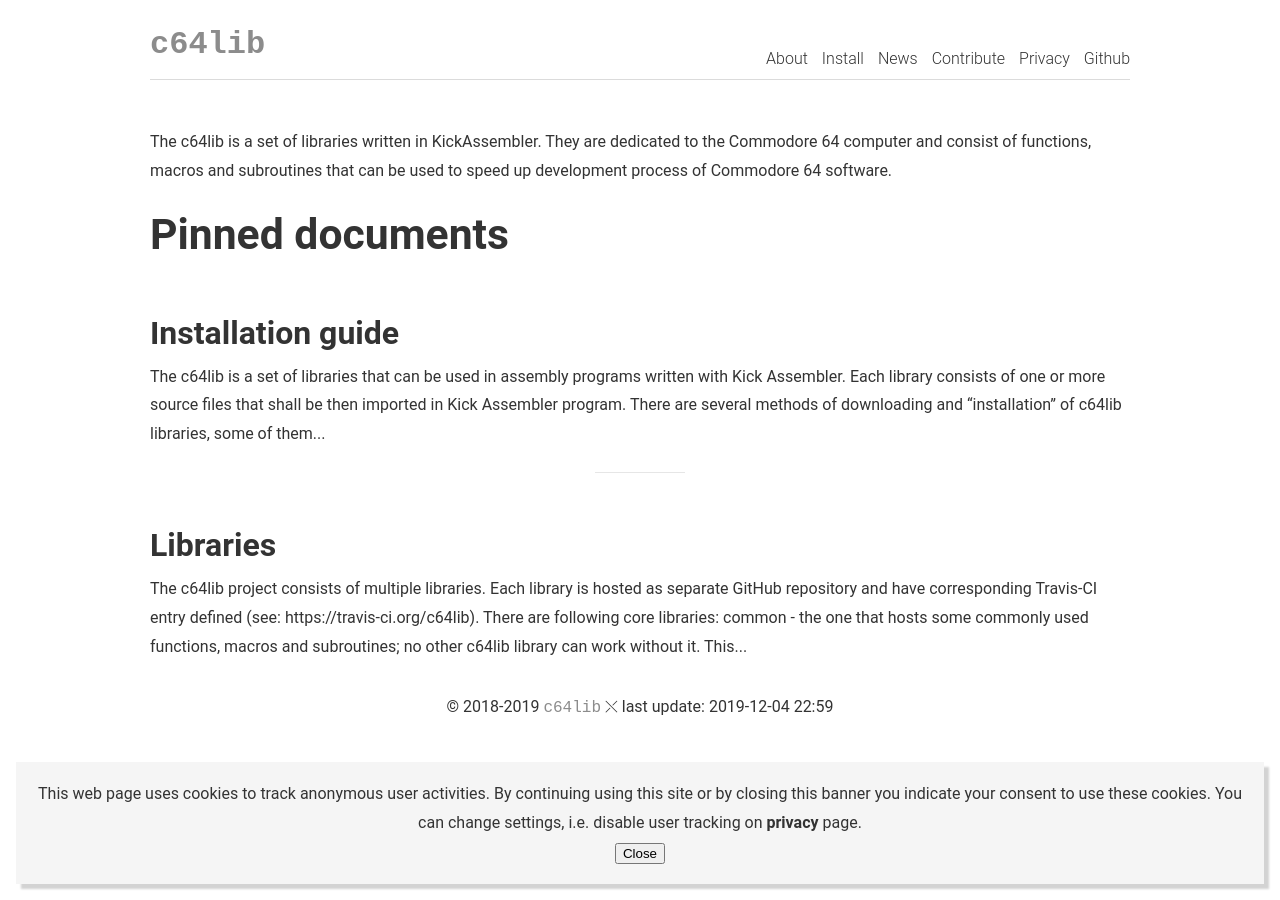
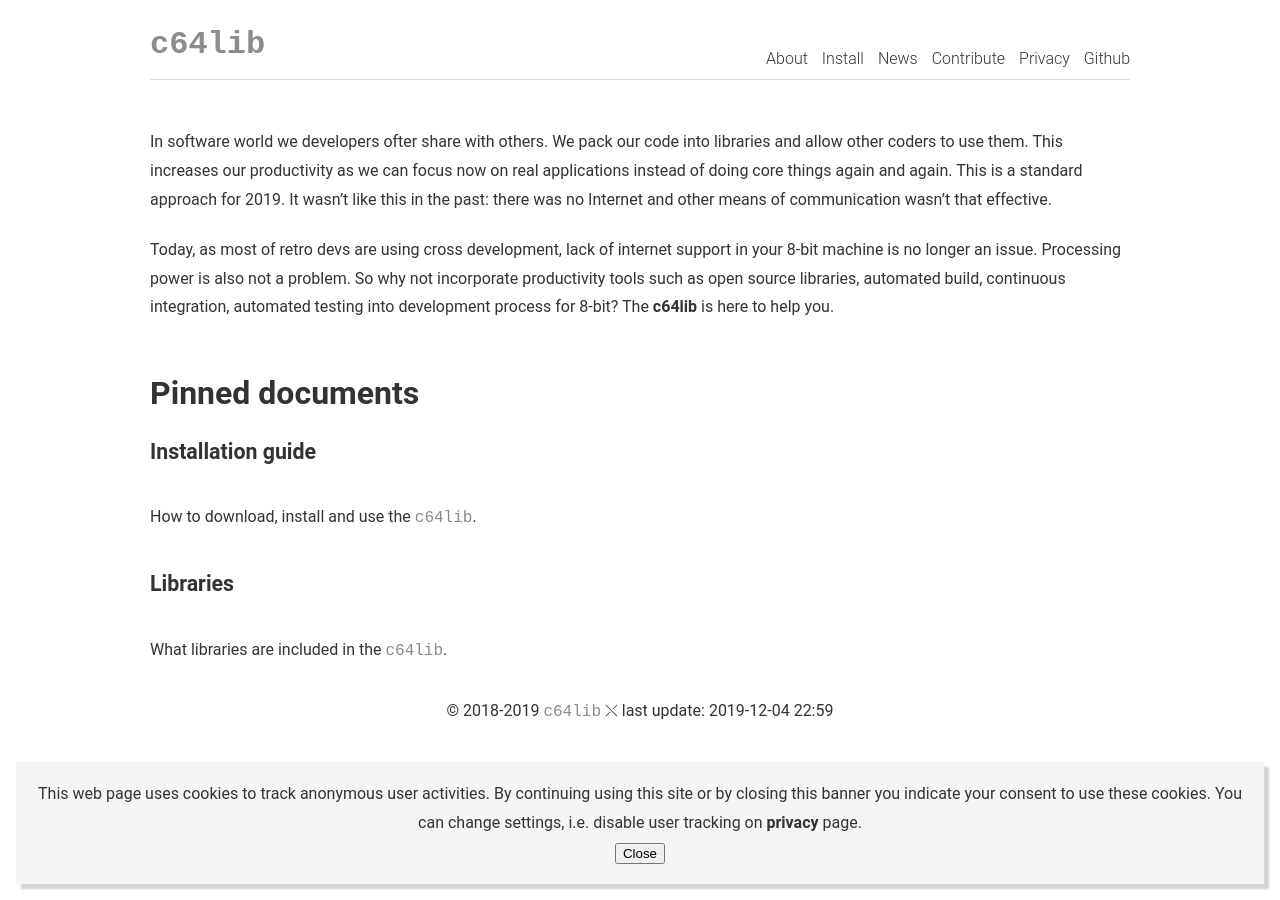
Before and after one commit to c64lib/docu, a Jekyll site: the page built from index.md, in a window 1280 px wide. Built offline with Jekyll 4.4.1, drawn with Linux system fonts in a browser that asks for light colours.

Commit message:
Index page reshaping

```diff
--- a/index.html
+++ /dev/null
@@ -1,19 +0,0 @@
----
-layout: default
----
-The c64lib is a set of libraries written in KickAssembler. They are dedicated to the Commodore 64 computer
-and consist of functions, macros and subroutines that can be used to speed up development process of Commodore 64
-software.
-
-<h1>Pinned documents</h1>
-{% assign sorted_pages = site.pages | sort: "title" %}
-<ul id="posts">
-  {% for page in sorted_pages %}
-    {% if page.layout == "page" and page.pinned == true %}
-      <li class="post">
-        <h2><a href="{% if site.baseurl == "/" %}{{ page.url }}{% else %}{{ page.url | prepend: site.baseurl}}{% endif %}">{{ page.title }}</a></h2>
-        <p>{{ page.content | markdownify | strip_html | truncatewords:50 }}</p>
-      </li>
-    {% endif %}
-  {% endfor %}
-</ul>
--- /dev/null
+++ b/index.md
@@ -0,0 +1,28 @@
+---
+layout: default
+---
+In software world we developers ofter share with others. We pack our code
+into libraries and allow other coders to use them. This increases our
+productivity as we can focus now on real applications instead of doing
+core things again and again. This is a standard approach for 2019. It
+wasn't like this in the past: there was no Internet and other means of
+communication wasn't that effective.
+
+Today, as most of retro devs are using cross development, lack of
+internet support in your 8-bit machine is no longer an issue. Processing
+power is also not a problem. So why not
+incorporate productivity tools such as open source libraries, automated
+build, continuous integration, automated testing into development process
+for 8-bit? The [c64lib] is here to help you.
+
+## Pinned documents
+
+{% assign sorted_pages = site.pages | sort: "title" %}
+{% for page in sorted_pages %}
+  {% if page.layout == "page" and page.pinned == true %}
+  <h3><a href="{% if site.baseurl == "/" %}{{ page.url }}{% else %}{{ page.url | prepend: site.baseurl}}{% endif %}">{{ page.title }}</a></h3>
+  <p>{{ page.description | markdownify }}</p>
+  {% endif %}
+{% endfor %}
+
+[c64lib]: https://github.com/c64lib
--- a/install.md
+++ b/install.md
@@ -2,6 +2,7 @@
 layout: page
 title: Installation guide
 shortTitle: Install
+description: How to download, install and use the `c64lib`.
 nav: true
 order: 2
 pinned: true
--- a/libraries.md
+++ b/libraries.md
@@ -1,8 +1,8 @@
 ---
 layout: page
 title: Libraries
+description: What libraries are included in the `c64lib`.
 pinned: true
-description:
 ---
 The `c64lib` project consists of multiple libraries. Each library is hosted as separate GitHub repository
 and have corresponding Travis-CI entry defined (see: [https://travis-ci.org/c64lib](https://travis-ci.org/c64lib)).
```
